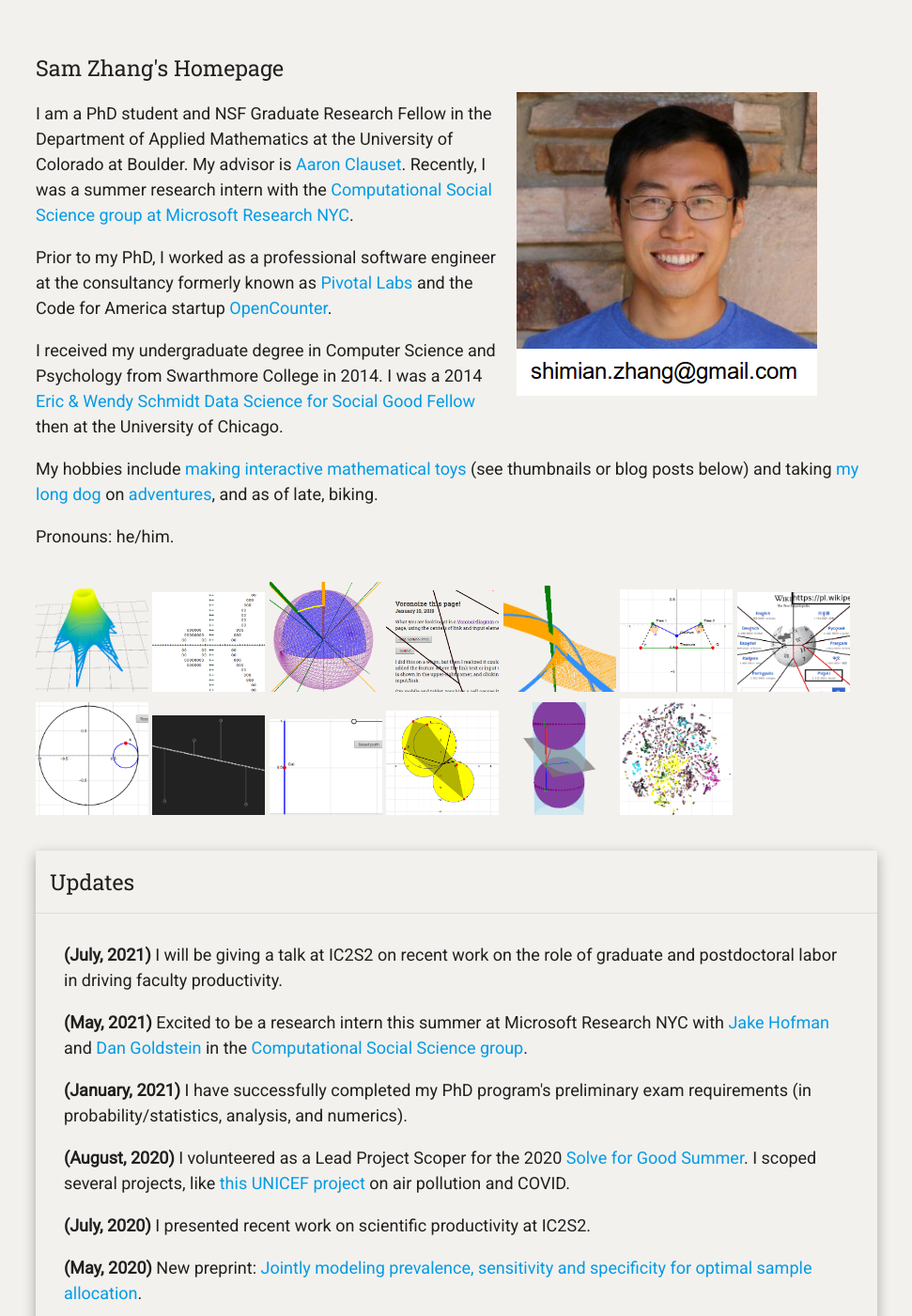
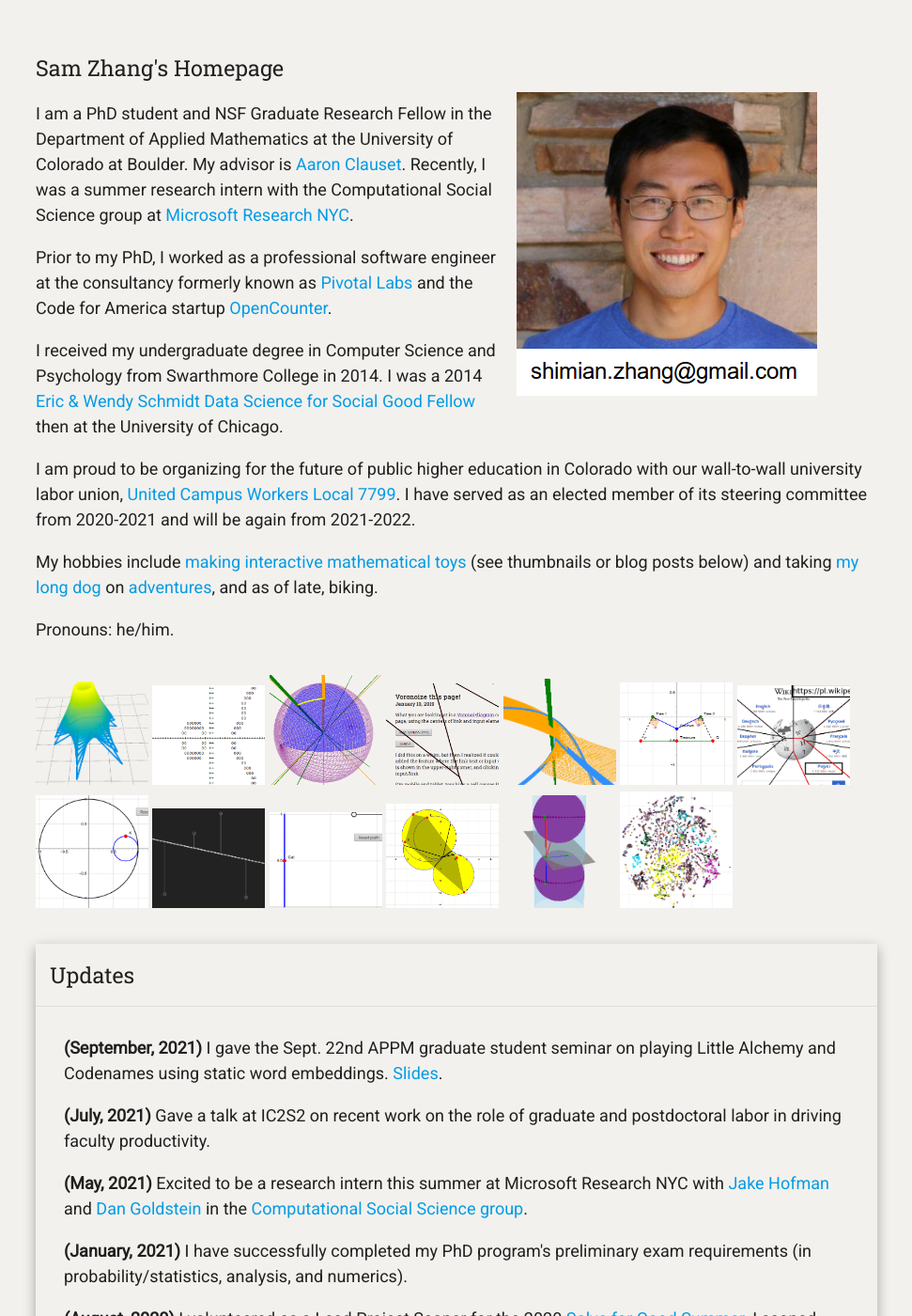
Before and after one commit to samzhang111/samzhang111.github.io, a Jekyll site: the page built from index.html, in a window 1280 px wide and 1400 px high. Shown: the whole window at 94% size, without its empty margins (154-1125 px from the left). Built offline with Jekyll 4.4.1, drawn with Linux system fonts in a browser that asks for light colours.

Commit message:
APPM talk; mention UCW

```diff
--- a/index.html
+++ b/index.html
@@ -14,7 +14,7 @@ redirect_from: "/html/about/"
 
         <div class="intro">
             <p>
-            I am a PhD student and NSF Graduate Research Fellow in the Department of Applied Mathematics at the University of Colorado at Boulder. My advisor is <a href="http://tuvalu.santafe.edu/~aaronc/">Aaron Clauset</a>. Recently, I was a summer research intern with the <a href="https://www.microsoft.com/en-us/research/theme/computational-social-science/">Computational Social Science group at Microsoft Research NYC</a>.
+            I am a PhD student and NSF Graduate Research Fellow in the Department of Applied Mathematics at the University of Colorado at Boulder. My advisor is <a href="http://tuvalu.santafe.edu/~aaronc/">Aaron Clauset</a>. Recently, I was a summer research intern with the Computational Social Science group at <a href="https://www.microsoft.com/en-us/research/theme/computational-social-science/">Microsoft Research NYC</a>.
 
             <p>Prior to my PhD, I worked as a professional software engineer at the consultancy formerly known as <a href="https://pivotal.io/labs">Pivotal Labs</a> and the Code for America startup <a href="https://opencounter.com/">OpenCounter</a>.
 
@@ -22,8 +22,11 @@ redirect_from: "/html/about/"
     I received my undergraduate degree in Computer Science and Psychology from Swarthmore College in 2014. I was a 2014 <a href="https://dssgfellowship.org/">Eric & Wendy Schmidt Data Science for Social Good Fellow</a> then at the University of Chicago.
     <p>
 
-My hobbies include <a href="/2018/12/26/ascii-plotting/">making</a> <a href="/2018/12/18/cats-on-ladders/">interactive</a> <a href="/2019/02/12/a-moduli-space-for-triangles/">mathematical</a> <a href="/2019/01/10/voronoize-this-page/">toys</a> (see thumbnails or blog posts below) and taking <a href="/images/tulia2.jpg">my</a> <a href="/images/long.jpg">long</a> <a href="/images/boop.jpg">dog</a> on <a href="/images/hike.jpg">adventures</a>, and as of late, biking.
+    I am proud to be organizing for the future of public higher education in Colorado with our wall-to-wall university labor union, <a href="https://ucwcolorado.org">United Campus Workers Local 7799</a>. I have served as an elected member of its steering committee from 2020-2021 and will be again from 2021-2022.
 
+    <p>
+
+    My hobbies include <a href="/2018/12/26/ascii-plotting/">making</a> <a href="/2018/12/18/cats-on-ladders/">interactive</a> <a href="/2019/02/12/a-moduli-space-for-triangles/">mathematical</a> <a href="/2019/01/10/voronoize-this-page/">toys</a> (see thumbnails or blog posts below) and taking <a href="/images/tulia2.jpg">my</a> <a href="/images/long.jpg">long</a> <a href="/images/boop.jpg">dog</a> on <a href="/images/hike.jpg">adventures</a>, and as of late, biking.
     <p>
 
     Pronouns: he/him.
@@ -85,7 +88,8 @@ My hobbies include <a href="/2018/12/26/ascii-plotting/">making</a> <a href="/20
           <div class="collapsible-header nametitle">Updates</div>
           <div class="collapsible-body">
           <ul>
-              <li> <b>(July, 2021)</b> I will be giving a talk at IC2S2 on recent work on the role of graduate and postdoctoral labor in driving faculty productivity.</li>
+              <li> <b>(September, 2021)</b> I gave the Sept. 22nd APPM graduate student seminar on playing Little Alchemy and Codenames using static word embeddings. <a href="https://drive.google.com/file/d/1AyD1cXYJnOeCfpAQpubxXCjvPgs_Z2o3/view?usp=sharing">Slides</a>.</li>
+              <li> <b>(July, 2021)</b> Gave a talk at IC2S2 on recent work on the role of graduate and postdoctoral labor in driving faculty productivity.</li>
               <li> <b>(May, 2021)</b> Excited to be a research intern this summer at Microsoft Research NYC with <a href="http://jakehofman.com/">Jake Hofman</a> and <a href="http://dangoldstein.com/">Dan Goldstein</a> in the <a href="https://www.microsoft.com/en-us/research/theme/computational-social-science/">Computational Social Science group</a>.</li>
               <li> <b>(January, 2021)</b> I have successfully completed my PhD program's preliminary exam requirements (in probability/statistics, analysis, and numerics).</li>
               <li> <b>(August, 2020)</b> I volunteered as a Lead Project Scoper for the 2020 <a href="https://solveforgood.org/">Solve for Good Summer</a>. I scoped several projects, like <a href="https://solveforgood.org/proj/41/">this UNICEF project</a> on air pollution and COVID.</li>
```
